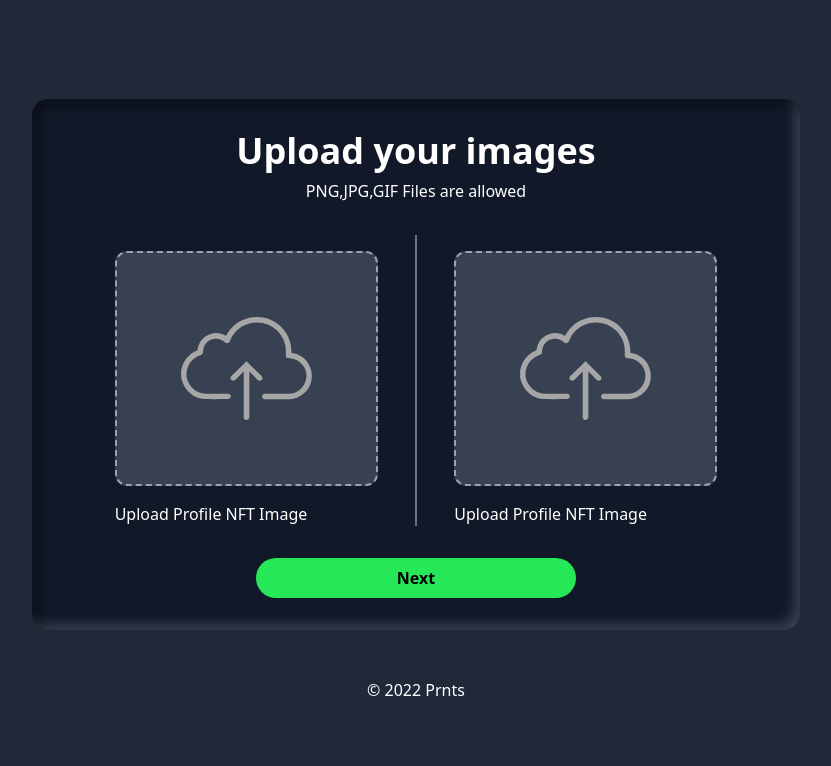
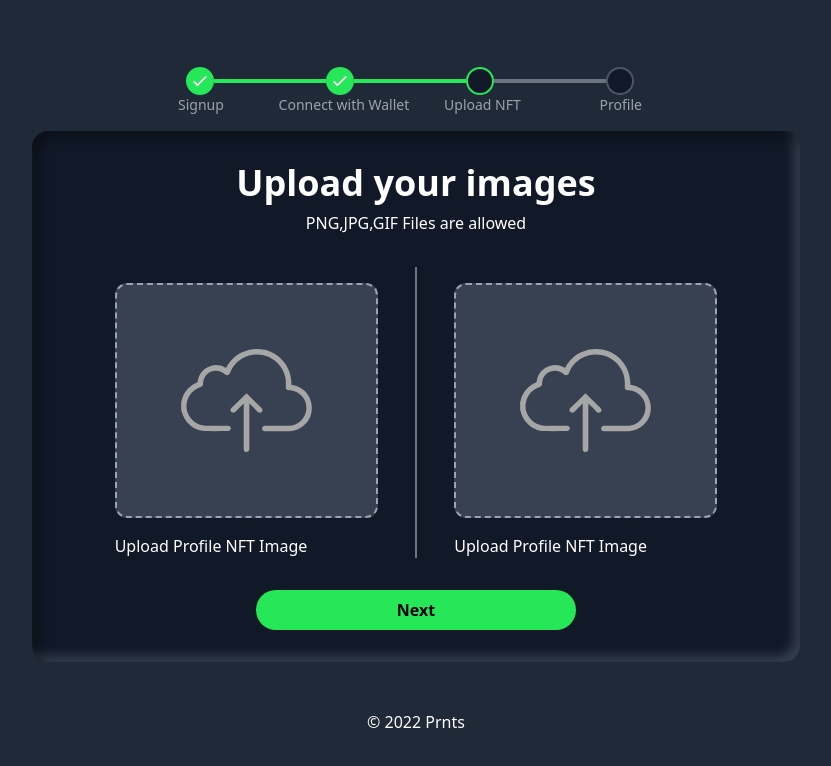
Before and after one commit to 420tiesto/Weed-Share-App, a React (Create React App) app: page / in a window 1280 px wide. Shown: the top 766 px of the page, without its empty margins (224-1055 px from the left). Built offline with nearby package versions, Linux system fonts and the light colour scheme.

Commit message:
stepper and upload nfts

```diff
--- a/src/app/modules/socialMedia/components/auth/components/connectWallet/ConnectWallet.tsx
+++ b/src/app/modules/socialMedia/components/auth/components/connectWallet/ConnectWallet.tsx
@@ -1,21 +1,21 @@
 import React, { useState } from 'react';
 import CheckIcon from '../../../../../../icons/CheckIcon';
 import XIcon from '../../../../../../icons/XIcon';
+import Stepper from '../signUp/Stepper';
 
 type Props = {};
 
 type Status = 'connected' | 'disconnected' | 'error';
 
 const ConnectWallet = (props: Props) => {
-
     const [status, setStatus] = useState<Status>('disconnected');
     //Show ui according to status
     switch (status) {
         // when wallet is successfully connected
         case 'connected':
             return (
-                <div className="min-h-screen w-screen p-4 flex flex-col gap-4 items-center justify-center">
-                    {/* <Stepper/>     */}
+                <div className="min-h-screen w-screen p-4 flex flex-col gap-4 items-center justify-between">
+                    <Stepper step={2} />
                     <div className="relative sunken-element--dark gap-8 w-full max-w-screen-md flex-col flex items-center justify-center overflow-hidden bg-gray-900 p-16 pb-24 rounded-2xl">
                         <h1 className="text-2xl md:text-4xl font-semibold text-center">
                             Connect With Metamask
@@ -30,14 +30,14 @@ const ConnectWallet = (props: Props) => {
                             Wallet Connected
                         </div>
                     </div>
-                    <p className="mt-8 absolute bottom-8">© 2022 Prnts</p>
+                    <p className="">© 2022 Prnts</p>
                 </div>
             );
         // When wallet has error
         case 'error':
             return (
-                <div className="min-h-screen w-screen p-4 flex flex-col gap-4 items-center justify-center">
-                    {/* <Stepper/>     */}
+                <div className="min-h-screen w-screen p-4 flex flex-col gap-4 items-center justify-between">
+                    <Stepper step={2} />
                     <div className="relative sunken-element--dark gap-8 w-full max-w-screen-md flex-col flex items-center justify-center overflow-hidden bg-gray-900 p-16 pb-24 rounded-2xl">
                         <h1 className="text-2xl md:text-4xl font-semibold text-center">
                             Connect With Metamask
@@ -53,14 +53,14 @@ const ConnectWallet = (props: Props) => {
                             <button className="white-btn px-8 text-base">Retry</button>
                         </div>
                     </div>
-                    <p className="mt-8 absolute bottom-8">© 2022 Prnts</p>
+                    <p className="">© 2022 Prnts</p>
                 </div>
             );
         // When wallet is disconnected / not connected
         default:
             return (
-                <div className="min-h-screen w-screen p-4 flex flex-col gap-4 items-center justify-center">
-                    {/* <Stepper/>     */}
+                <div className="min-h-screen w-screen p-4 flex flex-col gap-4 items-center justify-between">
+                    <Stepper step={2} />
                     <div className="  sunken-element--dark gap-8  w-full max-w-screen-md flex-col flex items-center justify-center bg-gray-900 p-16 rounded-2xl">
                         <h1 className="text-2xl md:text-4xl font-semibold text-center">
                             Connect With Metamask
@@ -72,7 +72,7 @@ const ConnectWallet = (props: Props) => {
                             </button>
                         </div>
                     </div>
-                    <p className="mt-8 absolute bottom-8">© 2022 Prnts</p>
+                    <p className="">© 2022 Prnts</p>
                 </div>
             );
     }
--- a/src/app/modules/socialMedia/components/auth/components/signUp/SignUpSteps.tsx
+++ /dev/null
@@ -1,42 +0,0 @@
-import * as React from 'react';
-
-
-
-const SignUpSteps = ({step}:{step:number}) => {
-
-    return (
-        <div>
-            Steps here
-        </div>
-        // <div className="relative left-12 mt-4 w-full max-w-screen-xl flex items-center  justify-center">
-
-        //     <div className="relative  h-8 w-8 bg-gray-500 flex justify-center items-center rounded-full stepper-bullet-gradient ">
-        //         <div className="h-4 w-4 bg-primary rounded-full"></div>
-        //         <p className='absolute top-10 text-sm'>Signup</p>
-        //     </div>
-        //     {/* Track */}
-        //     <div className="h-[6px] z-10 relative -left-4 bg-primary w-40 " />
-        //     {/* Bullet */}
-        //     <div className="relative -left-8 h-8 w-8 bg-gray-500 flex justify-center items-center rounded-full stepper-bullet-gradient ">
-        //         <div className="h-4 w-4 z-20 bg-primary rounded-full"></div>
-        //         <p className='absolute top-10 whitespace-nowrap text-sm'>Connect with wallet</p>
-        //     </div>
-        //     {/* Track */}
-        //     <div className="h-[6px] z-10 relative -left-12 bg-gray-500 w-40" />
-        //     {/* Bullet */}
-        //     <div className="relative -left-16 h-8 w-8 bg-gray-500 flex justify-center items-center rounded-full stepper-bullet-gradient ">
-        //         <div className="h-4 w-4 z-20 bg-gray-500 rounded-full"></div>
-        //         <p className='absolute top-10 whitespace-nowrap text-xs'>Upload NFT</p>
-        //     </div>
-        //     {/* Track */}
-        //     <div className="h-[6px] z-10 relative -left-20 bg-gray-500 w-40" />
-        //     {/* Bullet */}
-        //     <div className="relative -left-24 h-8 w-8 bg-gray-500 flex justify-center items-center rounded-full stepper-bullet-gradient ">
-        //         <div className="h-4 w-4 z-20 bg-gray-500 rounded-full"></div>
-        //         <p className='absolute top-10 whitespace-nowrap text-xs'>Profile</p>
-        //     </div>
-        // </div>
-    );
-};
-
-export default SignUpSteps;
--- /dev/null
+++ b/src/app/modules/socialMedia/components/auth/components/signUp/Stepper.tsx
@@ -0,0 +1,79 @@
+import React from 'react';
+import CheckIcon from '../../../../../../icons/CheckIcon';
+
+type Props = {
+    step: 1 | 2 | 3 | 4;
+};
+
+const Stepper = ({ step }: Props) => {
+    const styles = {
+        step: `relative bg-gray-900 border-2 border-gray-600 h-7 w-7 rounded-full`,
+        stepCompleted: `relative bg-primary p-1 rounded-full`,
+        track: `w-20 md:w-28 h-1 bg-gray-500`,
+        trackCompleted: `w-20 md:w-28 h-1 bg-primary`,
+        stepCurrent: `relative bg-gray-900 h-7 w-7 rounded-full border-2 border-primary`,
+        label: ` whitespace-nowrap text-xs md:text-sm text-gray-400 `,
+    };
+    return (
+        <div>
+            <div className="flex items-center ">
+                <div className={step > 1  ? styles.stepCompleted : styles.stepCurrent}>
+                    {step > 1 &&  <svg
+                        xmlns="http://www.w3.org/2000/svg"
+                        className="h-5 w-5"
+                        fill="none"
+                        viewBox="0 0 24 24"
+                        stroke="currentColor"
+                        stroke-width="2">
+                        <path stroke-linecap="round" stroke-linejoin="round" d="M5 13l4 4L19 7" />
+                    </svg>}
+                </div>
+                <div className={ step > 1 ? styles.trackCompleted : styles.track}></div>
+                <div className={step > 2 ? styles.stepCompleted : step == 2 ? styles.stepCurrent : styles.step}>
+                {step > 2 &&  <svg
+                        xmlns="http://www.w3.org/2000/svg"
+                        className="h-5 w-5"
+                        fill="none"
+                        viewBox="0 0 24 24"
+                        stroke="currentColor"
+                        stroke-width="2">
+                        <path stroke-linecap="round" stroke-linejoin="round" d="M5 13l4 4L19 7" />
+                    </svg>}
+                </div>
+                <div className={step > 2 ? styles.trackCompleted : styles.track}></div>
+                <div className={step > 3 ? styles.stepCompleted : step == 3 ? styles.stepCurrent : styles.step}>
+                {step > 3 &&  <svg
+                        xmlns="http://www.w3.org/2000/svg"
+                        className="h-5 w-5"
+                        fill="none"
+                        viewBox="0 0 24 24"
+                        stroke="currentColor"
+                        stroke-width="2">
+                        <path stroke-linecap="round" stroke-linejoin="round" d="M5 13l4 4L19 7" />
+                    </svg>}
+                </div>
+                <div className={step > 3 ? styles.trackCompleted : styles.track}></div>
+                <div className={step > 4 ? styles.stepCompleted : step == 4 ? styles.stepCurrent : styles.step}>
+                {step > 4 &&  <svg
+                        xmlns="http://www.w3.org/2000/svg"
+                        className="h-5 w-5"
+                        fill="none"
+                        viewBox="0 0 24 24"
+                        stroke="currentColor"
+                        stroke-width="2">
+                        <path stroke-linecap="round" stroke-linejoin="round" d="M5 13l4 4L19 7" />
+                    </svg>}
+                </div>
+            </div>
+
+            <div className="relative -left-2 flex justify-between items-center  md:w-[460px]">
+                <p className={styles.label}>Signup</p>
+                <p className={styles.label}>Connect with Wallet</p>
+                <p className={styles.label + " relative -left-2 md:-left-5"}>Upload NFT</p>
+                <p className={styles.label + " relative left-3 md:left-1"}>Profile</p>
+            </div>
+        </div>
+    );
+};
+
+export default Stepper;
--- a/src/app/modules/socialMedia/components/auth/components/signUp/UploadNfts.tsx
+++ b/src/app/modules/socialMedia/components/auth/components/uploadNfts/UploadNfts.tsx
@@ -1,12 +1,10 @@
-import CheckIcon from '../../../../../../icons/CheckIcon';
 import UploadIcon from '../../../../../../icons/UploadIcon';
+import Stepper from '../signUp/Stepper';
 
-type Props = {};
-
-const UploadNfts = (props: Props) => {
+const UploadNfts = () => {
     return (
-        <div className="min-h-screen w-screen p-4 flex flex-col gap-4 items-center justify-center">
-            {/* <Stepper/>     */}
+        <div className="min-h-screen p-4 flex flex-col gap-4 items-center justify-center">
+            <Stepper step={3}/>
             <div className="relative sunken-element--dark gap-8 w-full max-w-screen-md flex-col flex items-center justify-center overflow-hidden bg-gray-900 px-16 py-8 rounded-2xl">
                 <div>
                     <h1 className="text-2xl mb-2 md:text-4xl font-semibold text-center">
```
Also changed, not shown: src/App.tsx (+5 -2 lines), src/app/modules/socialMedia/components/auth/components/signUp/SignUp.tsx (+27 -17 lines).
